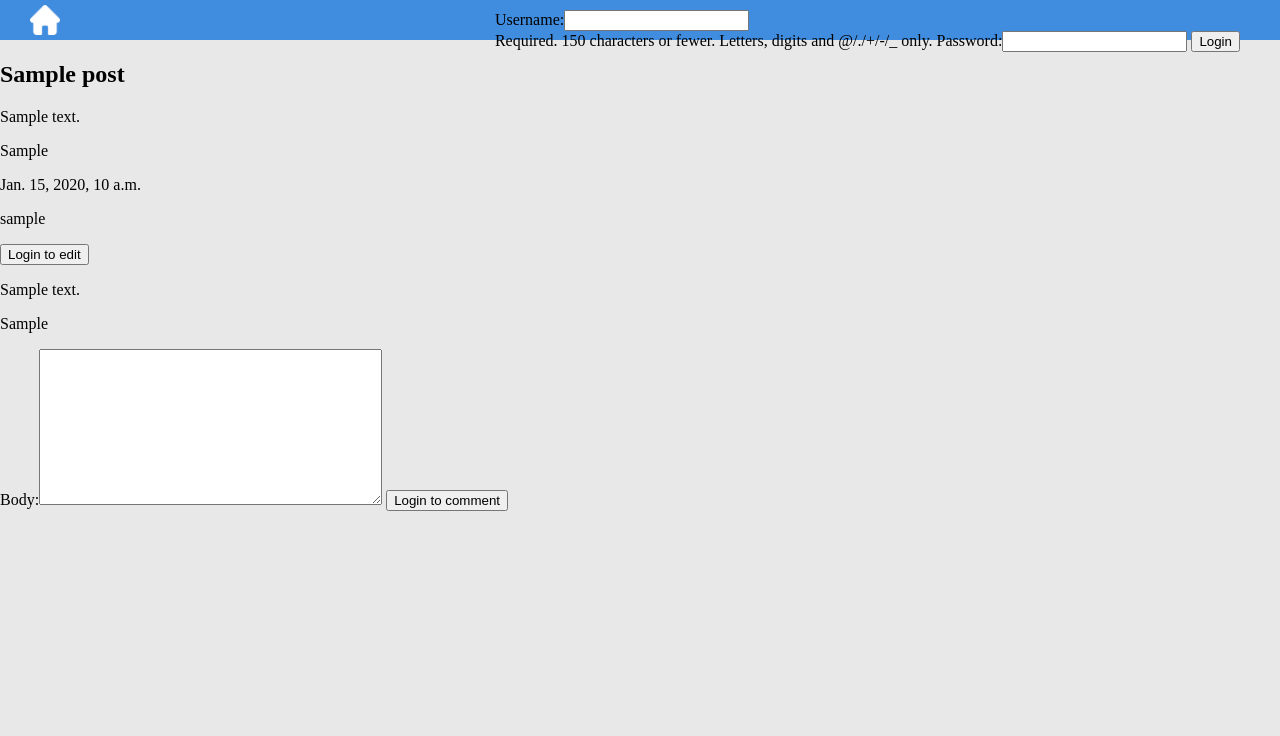
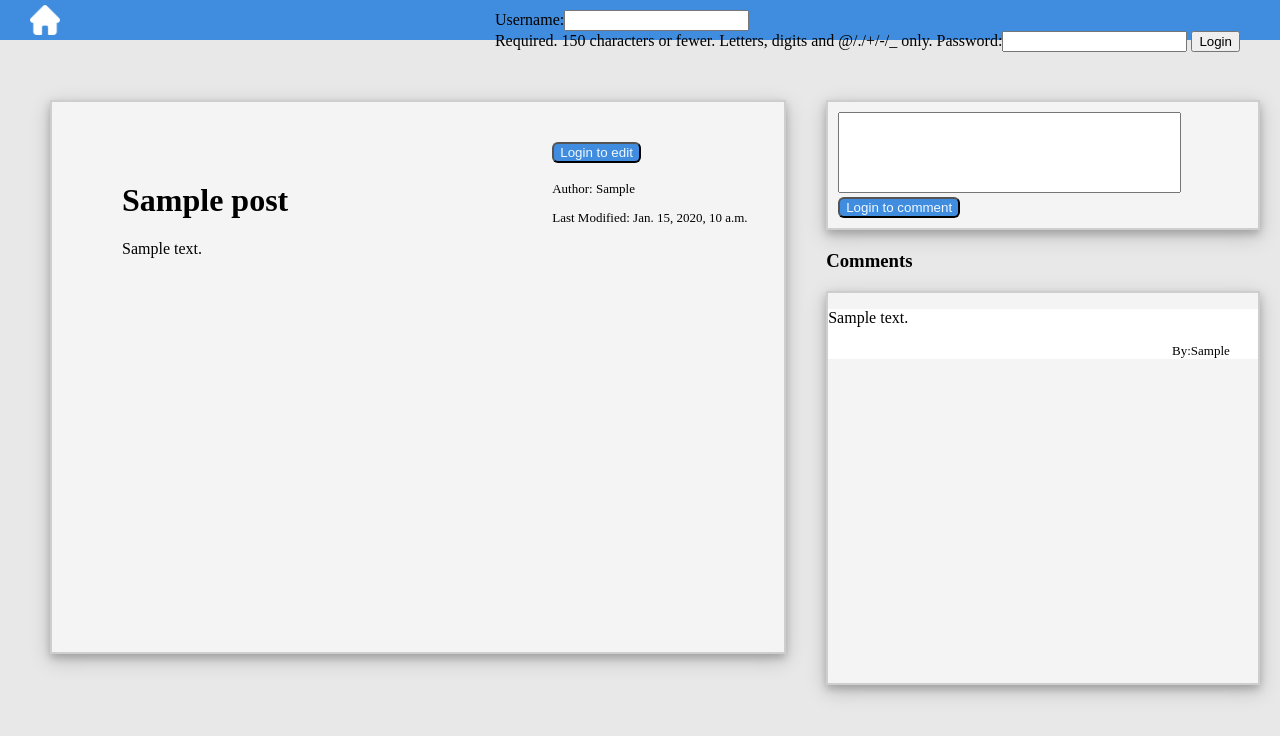
Before and after one commit to Yonggiee/Django-Blog, a Django app: template project/blog/templates/post_detailed.html in a window 1280 px wide. Shown: the top 736 px of the page. Run offline with Django 3.2, Linux system fonts and the light colour scheme; the template is opened without the code that fills it: values that come from a table or form of the project are taken from there, others are empty; tables that the repository leaves empty hold one stand-in row (values such as "Sample post"); parts of the project's set-up code (start-up, migrations or seed data) failed here and were passed over.

Commit message:
add css for detailed_view

```diff
--- a/project/blog/comment/forms.py
+++ b/project/blog/comment/forms.py
@@ -6,3 +6,8 @@ class CommentForm(ModelForm):
     class Meta:
         model = Comment
         fields = ('body',)
+
+    def __init__(self, *args, **kwargs):
+        super().__init__(*args, **kwargs)
+        self.fields['body'].widget.attrs['style']='resize:none;'
+        self.fields['body'].widget.attrs['rows']=5
--- a/project/blog/static/styles.css
+++ b/project/blog/static/styles.css
@@ -164,3 +167,78 @@ td{
     width: 15%;
     float:left;
 }
+
+/* detailed view */
+
+.detailed{
+    padding-top: 100px;
+    display: inline-flex;
+    width: 100%;
+}
+
+.detailed-left{
+    margin-left: 50px;
+    width: 65%;
+    border-style: solid;
+    border-width: 2px;
+    border-color: rgb(206, 206, 206);
+    box-shadow: 0 4px 8px 0 rgba(0, 0, 0, 0.2), 0 6px 20px 0 rgba(0, 0, 0, 0.19);
+    background-color: rgb(244, 244, 244);
+    height: 550px;
+}
+
+.detailed-right{
+    margin-left: 40px;
+    margin-right: 20px;
+    height: 550px;
+}
+
+#detail-left-left{
+    float: right;
+    margin-right: 5%;
+    margin-top: 40px;
+    font-size: small;
+}
+
+#detail-left-left-top{
+    padding-bottom: 5px;
+}
+
+.comment_form{
+    padding:10px;
+    margin-bottom: 20px;
+    border-style: solid;
+    border-width: 2px;
+    border-color: rgb(206, 206, 206);
+    box-shadow: 0 4px 8px 0 rgba(0, 0, 0, 0.2), 0 6px 20px 0 rgba(0, 0, 0, 0.19);
+    background-color: rgb(244, 244, 244);
+}
+
+.comments{
+    border-style: solid;
+    border-width: 2px;
+    border-color: rgb(206, 206, 206);
+    box-shadow: 0 4px 8px 0 rgba(0, 0, 0, 0.2), 0 6px 20px 0 rgba(0, 0, 0, 0.19);
+    background-color: rgb(244, 244, 244);
+    overflow-y:auto;
+    height: 390px;
+}
+
+.detailed-post{
+    margin-top: 80px;
+    margin-left: 70px;
+    margin-right: 70px;
+}
+
+#detailed-comment-user{
+    margin-left: 80%;
+    font-size: small;
+}
+.comment{
+    background-color: white;
+    padding: 0;
+}
+
+.comment:nth-child(even){
+    background-color: rgb(225, 225, 225);
+}
--- a/project/blog/templates/home.html
+++ b/project/blog/templates/home.html
@@ -26,9 +26,6 @@
         </div>
         <div id="buttons">
             <input id="button" type="submit" value="Search">
-            <a href="{% url 'home' %}">
-                <button id="button">See All</button>
-            </a>
         </div>
     </form>
 </div>
@@ -53,7 +50,7 @@
 
     <table CELLSPACING=0>
         {% for post in posts %}
-        <tr class=post>
+        <tr class="post-table">
             <td id="post-title"><a href="{% url 'detailed' slug=post.slug %}">{{ post.title }}</a></td>
             <td id="post-user"><a href="{% url 'detailed' slug=post.slug %}">{{ post.user }}</a></td>
             <td id="post-date"><a href="{% url 'detailed' slug=post.slug %}">{{ post.last_modified }}</a></td>
--- a/project/blog/templates/post_detailed.html
+++ b/project/blog/templates/post_detailed.html
@@ -1,41 +1,51 @@
 {% extends 'base_layout.html' %}
 
-{% block title %} {{ post.title }} {% endblock %}
+{% block title %} Title: {{ post.title }} {% endblock %}
 
 {% block content %}
-    <h3>{{ post.is_trashed }} </h3>
 
-    <div class="post">
-        <h2>{{ post.title }}</h2>
+    <div class="detailed">
+        <div class="detailed-left">
+            <div id="detail-left-left">
+                <div id="detail-left-left-top">
+                    <a href="{% url 'post_edit' slug=post.slug %}">
+                        {% if is_post_user or is_superuser %}
+                        <button id="button">Edit Post</button>
+                        {% elif not user.is_authenticated %}
+                        <button id="button">Login to edit</button>
+                        {% endif %}
+                    </a>
+                </div>
+                <p>Author: {{ post.user }}</p>
+                <p>Last Modified: {{ post.last_modified }}</p>
+            </div>
+            <div class="detailed-post">
+                <h1>{{ post.title }}</h1>
                 <p>{{ post.desc }}</p>
-        <p>{{ post.user }}</p>
-        <p>{{ post.last_modified }}</p>
-        <p>{{ post.slug }}</p>
+            </div>
         </div>
 
-        <a href="{% url 'post_edit' slug=post.slug %}">
-            {% if is_post_user or is_superuser %}
-                <button>Edit Post</button>
-            {% elif not user.is_authenticated %}
-                <button>Login to edit</button>
+        <div class="detailed-right">
+            <div class="comment_form">
+                <form method="post">
+                    {% csrf_token %}
+                    {{ comment_form.body }}
+                    {% if user.is_authenticated %}
+                        <input id="button" type="submit" value="Comment">
+                    {% else %}
+                        <input id="button" type="submit" value="Login to comment">
                     {% endif %}
-        </a>
-
+                </form>
+            </div>
+            <h3>Comments</h3>
             <div class="comments">
                 {% for comment in comments %}
                 <div class="comment">
                     <p>{{ comment.body }}</p>
-            <p>{{ post.user }}</p>
+                    <p id="detailed-comment-user">By:{{ post.user }}</p>
                 </div>
                 {% endfor %}
             </div>
-    <form class="comment_form" method="post">
-        {% csrf_token %}
-        {{ comment_form }}
-        {% if user.is_authenticated %}
-            <input type="submit" value="Comment">
-        {% else %}
-            <input type="submit" value="Login to comment">
-        {% endif %}
-    </form>
+        </div>
+    </div>
 {% endblock %}
```
Also changed, not shown: other parts of project/blog/static/styles.css (+26 -23 lines). Lines whose indentation alone changed are shown as unchanged.
